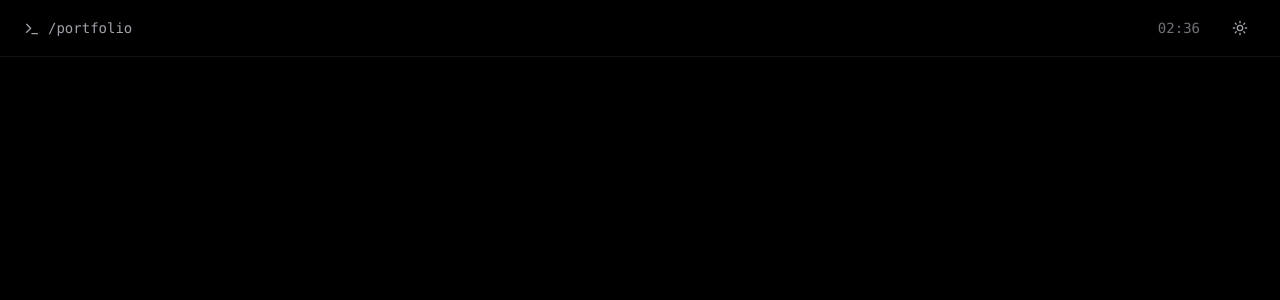
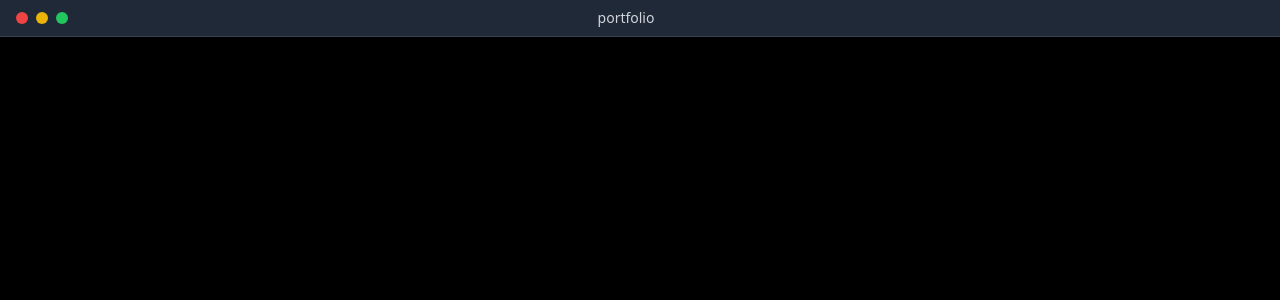
Before and after one commit to amnabbouti/portfolio_amine, a React (Vite) app: page / in a window 1280 px wide. Shown: the top 300 px of the page. Built offline with nearby package versions, Linux system fonts and the light colour scheme.

Commit message:
refactor: simplify Header component and remove dark mode functionality

```diff
--- a/src/components/Header.tsx
+++ b/src/components/Header.tsx
@@ -1,81 +1,15 @@
-import { useState, useEffect } from 'react';
-import { Moon, Sun, Terminal } from 'lucide-react';
-import { Button } from '@/components/ui/button';
-
-interface TerminalHeaderProps {
-  darkMode: boolean;
-  toggleDarkMode: () => void;
+export function Header() {
+  return (
+    <div className="bg-gray-800 border-b border-gray-700 px-4 py-2 flex items-center justify-between">
+      <div className="flex items-center space-x-2">
+        <div className="w-3 h-3 bg-red-500 rounded-full"></div>
+        <div className="w-3 h-3 bg-yellow-500 rounded-full"></div>
+        <div className="w-3 h-3 bg-green-500 rounded-full"></div>
+      </div>
+      <div className="text-gray-300 text-sm font-medium">portfolio</div>
+      <div className="w-20"></div>
+    </div>
+  );
 }
 
-export function Header({ darkMode, toggleDarkMode }: TerminalHeaderProps) {
-  const [time, setTime] = useState('');
-
-  useEffect(() => {
-    const updateTime = () => {
-      const now = new Date();
-      setTime(
-        now.toLocaleTimeString('en-US', {
-          hour12: false,
-          hour: '2-digit',
-          minute: '2-digit',
-        }),
-      );
-    };
-
-    updateTime();
-    const interval = setInterval(updateTime, 1000);
-    return () => clearInterval(interval);
-  }, []);
-
-  return (
-    <header
-      className={`fixed top-0 left-0 right-0 z-50 backdrop-blur-xl border-b transition-colors duration-300 ${
-        darkMode
-          ? 'bg-black/90 border-zinc-800/50'
-          : 'bg-white/90 border-gray-200/50'
-      }`}
-    >
-      <div className="max-w-7x2 mx-auto px-6 py-3">
-        <div className="flex items-center justify-between">
-          <div className="flex items-center gap-4">
-            <div
-              className={`font-mono text-sm transition-colors duration-300 ${
-                darkMode ? 'text-zinc-400' : 'text-gray-600'
-              }`}
-            >
-              <Terminal className="inline w-4 h-4 mr-2" />
-              /portfolio
-            </div>
-          </div>
-
-          <div className="flex items-center gap-6">
-            <div
-              className={`font-mono text-sm transition-colors duration-300 ${
-                darkMode ? 'text-zinc-500' : 'text-gray-500'
-              }`}
-            >
-              {time}
-            </div>
-            <Button
-              variant="ghost"
-              size="icon"
-              onClick={toggleDarkMode}
-              className={`h-8 w-8 transition-colors duration-300 ${
-                darkMode
-                  ? 'text-zinc-400 hover:text-white hover:bg-zinc-800'
-                  : 'text-gray-600 hover:text-black hover:bg-gray-100'
-              }`}
-            >
-              {darkMode ? (
-                <Sun className="h-4 w-4" />
-              ) : (
-                <Moon className="h-4 w-4" />
-              )}
-            </Button>
-          </div>
-        </div>
-      </div>
-    </header>
-  );
-}
 export default Header;
```
